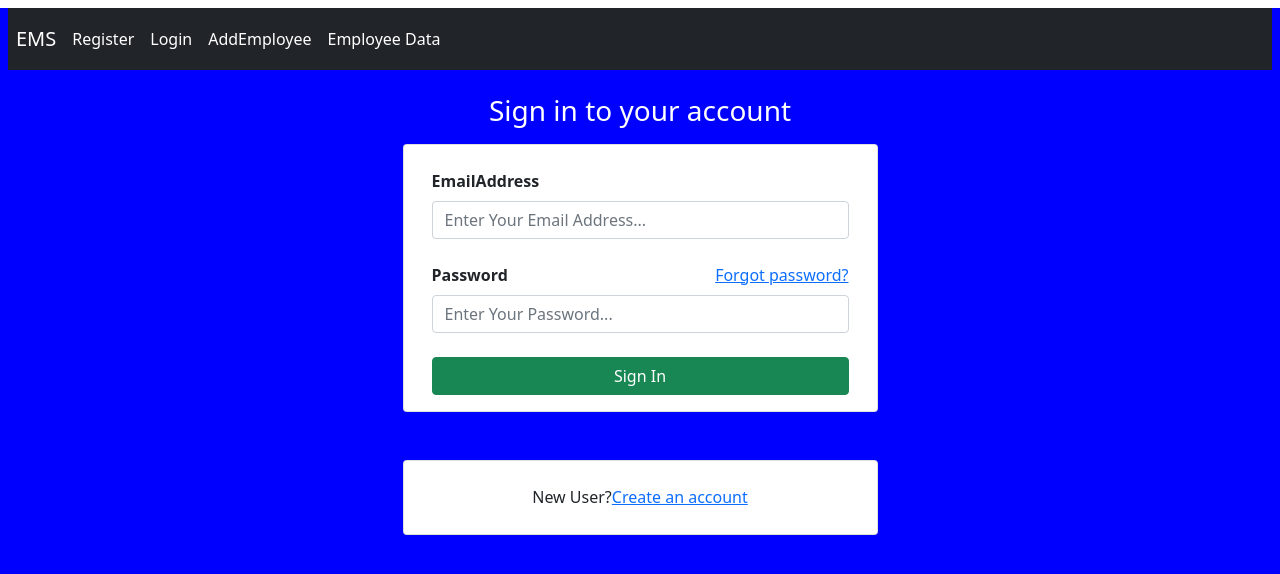
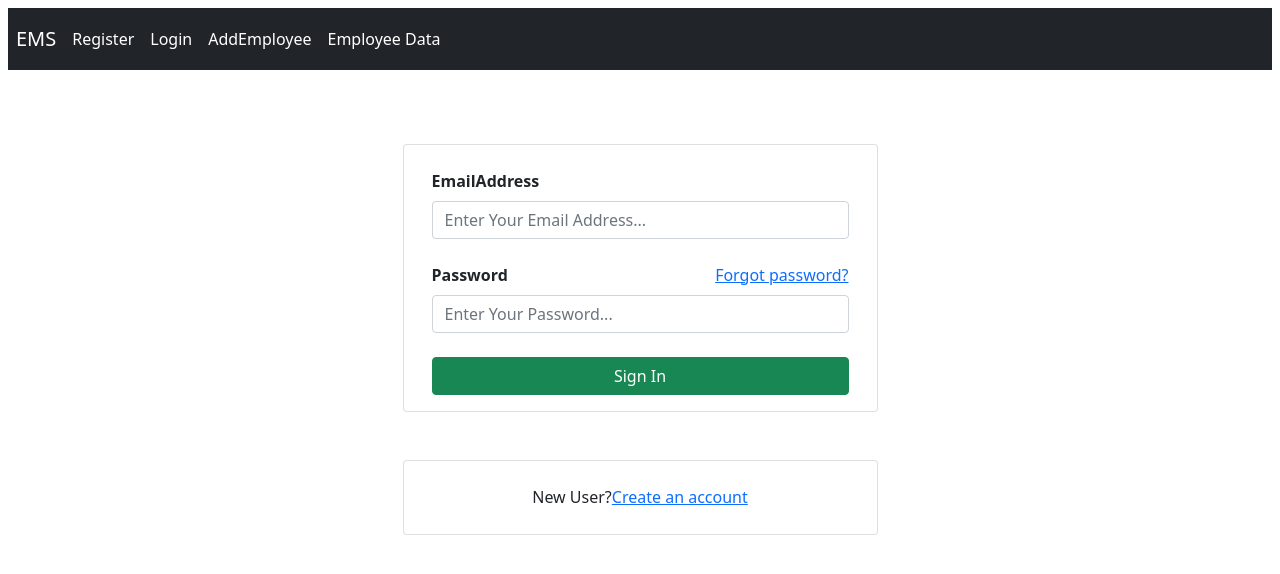
Before and after one commit to sushma19156/Employment-management-system-scrum-8, a React (Create React App) app: page /login in a window 1280 px wide. Shown: the top 574 px of the page. Built offline with nearby package versions, Linux system fonts and the light colour scheme.

Commit message:
changes in app and login

```diff
--- a/src/App.css
+++ b/src/App.css
@@ -1,11 +1,7 @@
 span{
   cursor: pointer;
 }
-.App{
-  background-color:blue;
-  height: 100vh;
 
-}
 /* .App {
   text-align: center;
 }
--- a/src/comp/Login.js
+++ b/src/comp/Login.js
@@ -28,7 +28,7 @@ function Login(props) {
         console.log(validEmail);
         console.log(validPassword);
         if (validEmail && validPassword) {
-            props.history.push()
+            props.history.push('/tabledata')
         }else{
             console.log('error');
         }
```
